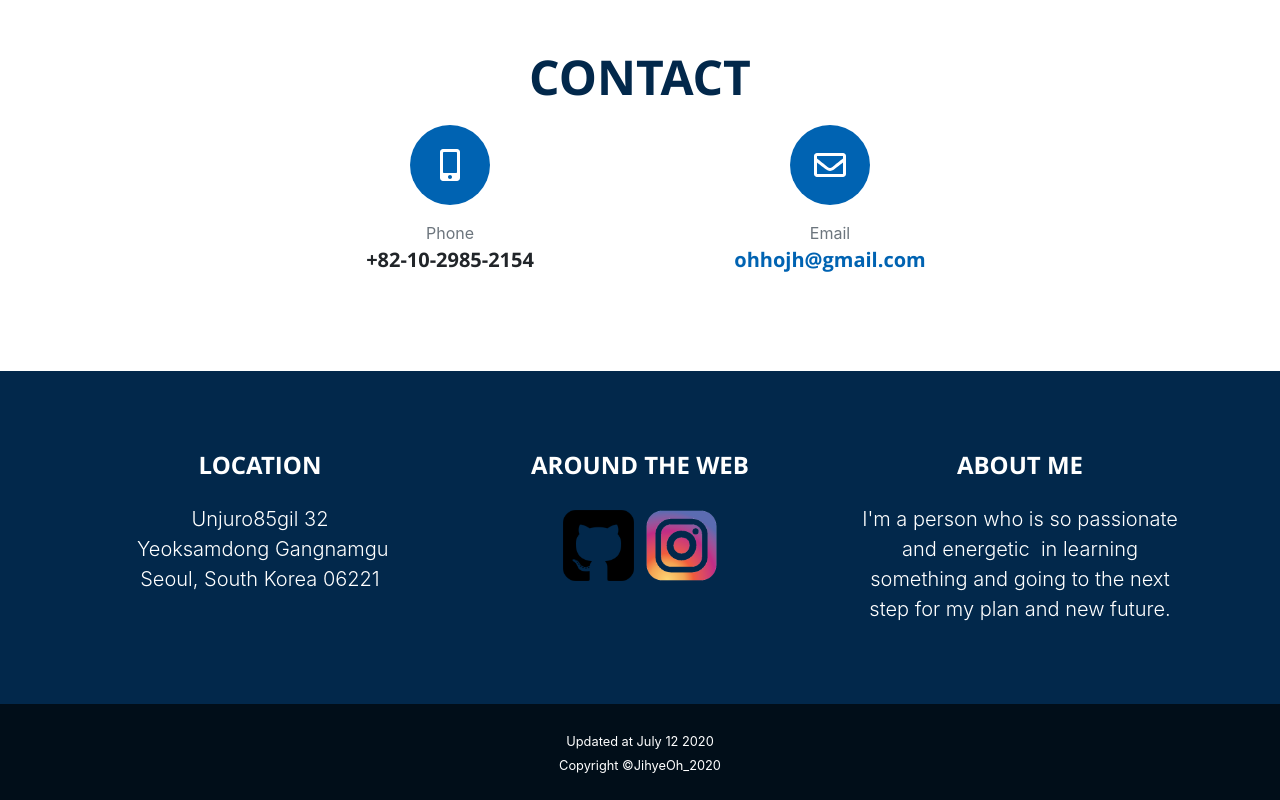
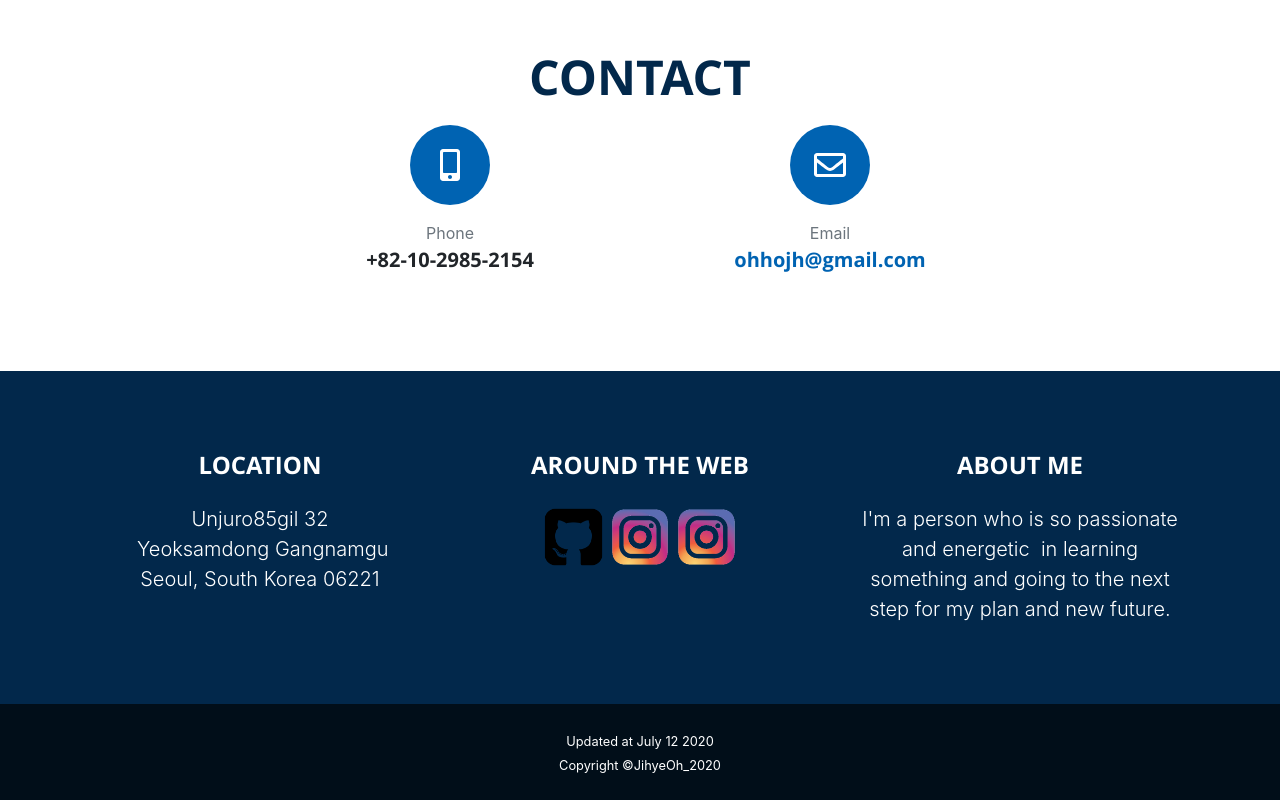
Before and after one commit to JihyeHaley/JihyeHaley.github.io, a plain HTML site: page index.html in a window 1280 px wide. Shown: the part 3777-4577 px from the top of the page. Drawn offline with nearby package versions, Linux system fonts and the light colour scheme; a web font is replaced by a local one.

Commit message:
update instagram ids

```diff
--- a/index.html
+++ b/index.html
@@ -800,7 +800,7 @@ Seoul, South Korea 06221</p>
                     </div>
                     <!-- Footer Social Icons-->
                     <div class="col-lg-4 mb-5 mb-lg-0">
-                        <h4 class="mb-4">AROUND THE WEB</h4><a href="https://github.com/JihyeHaley"><img src="assets/img/gitprof.png" style="width:25%"></img></a><a href="https://www.instagram.com/jihyeeeeaaaaly/"><img src="assets/img/instagram.png" style="width:25%"></img></a>
+                        <h4 class="mb-4">AROUND THE WEB</h4><a href="https://github.com/JihyeHaley"><img src="assets/img/gitprof.png" style="width:20%"></img></a><a href="https://www.instagram.com/jihyeeaaly_0321/"><img src="assets/img/instagram.png" style="width:20%"></img></a><a href="https://www.instagram.com/ux.design.jihye_0321/"><img src="assets/img/instagram.png" style="width:20%"></img></a>
                     </div>
                     <!-- Footer About Text-->
                     <div class="col-lg-4">
```
